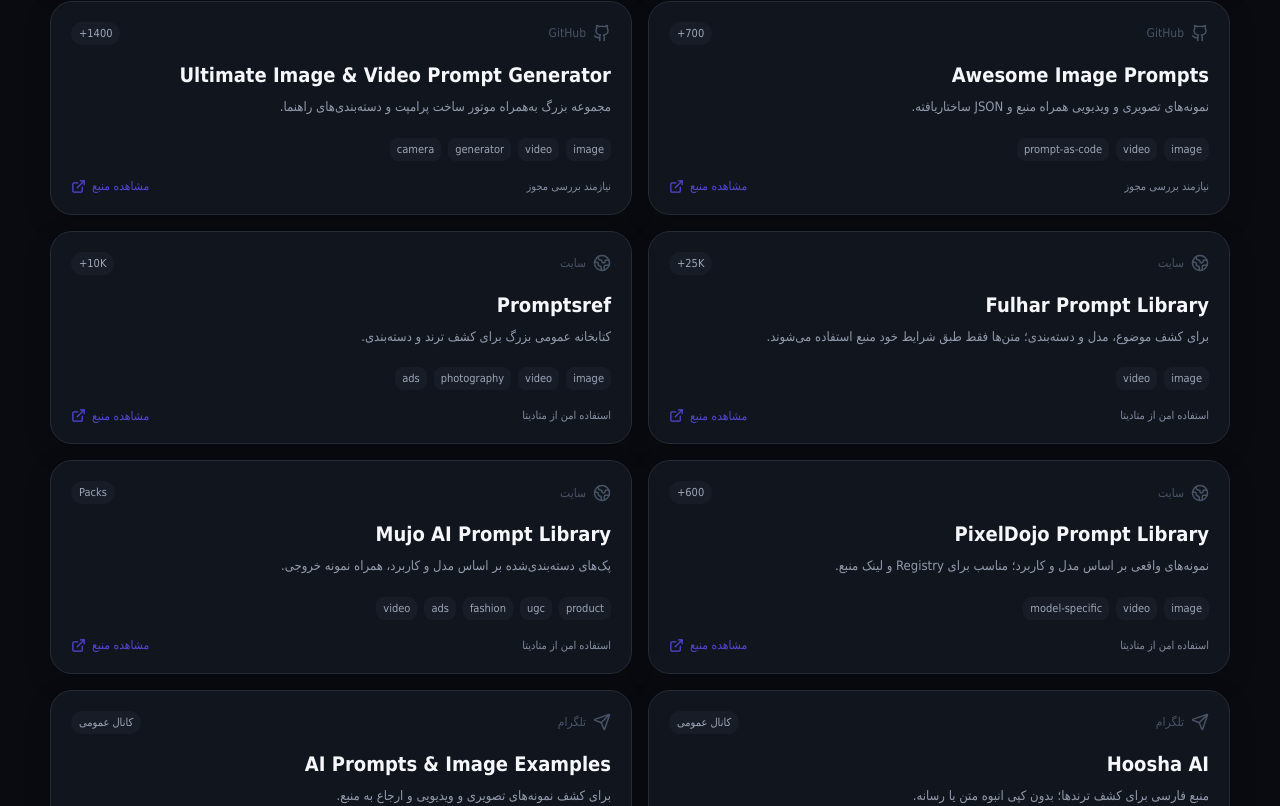
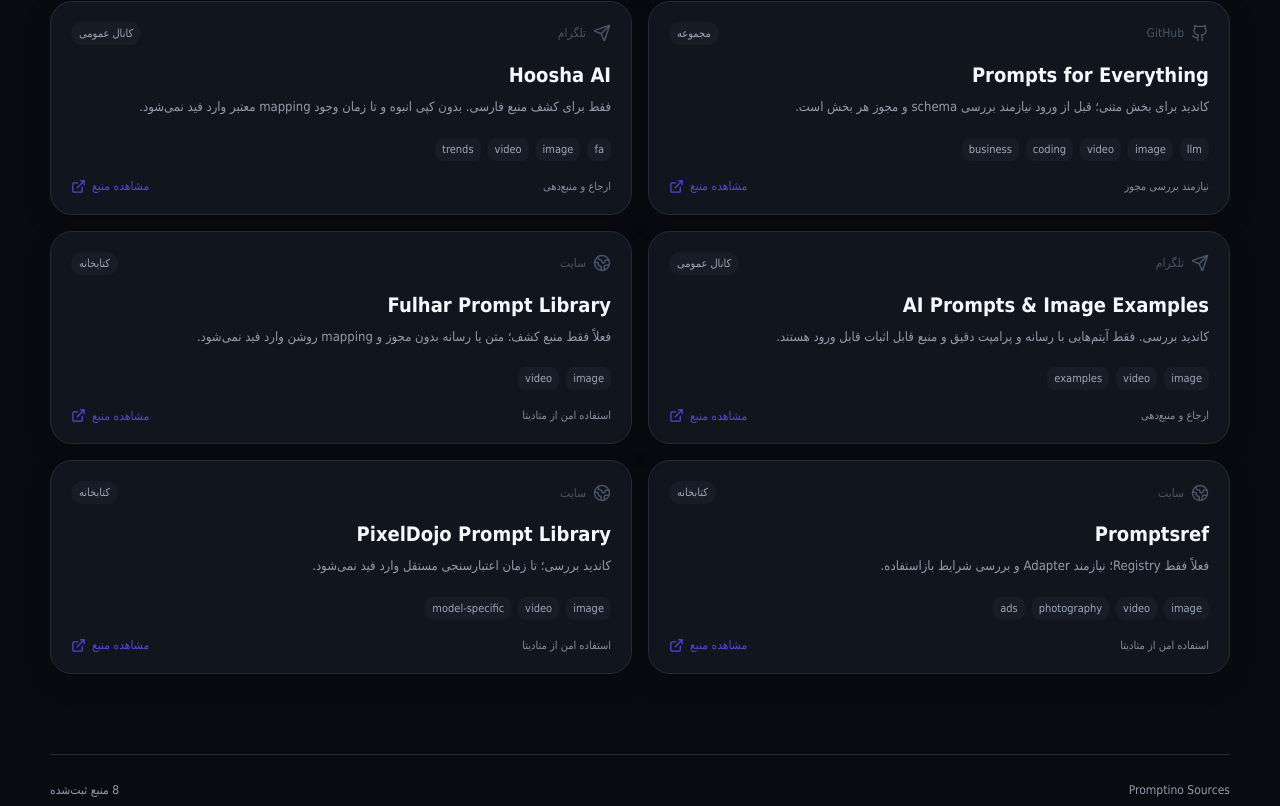
Before and after one commit to sahandse/promptino, a Next.js app: page /sources in a window 1280 px wide. Shown: the part 754-1560 px from the top of the page. Built offline with nearby package versions, Linux system fonts and the light colour scheme.

Commit message:
refactor: mark active and review-only sources

```diff
--- a/data/sources.ts
+++ b/data/sources.ts
@@ -1,4 +1,5 @@
 export type SourceKind = "github" | "website" | "telegram";
+export type SourceStatus = "active" | "review";
 
 export type PromptSource = {
   id: string;
@@ -9,6 +10,8 @@
   language: "fa" | "en" | "multi";
   sizeLabel: string;
   reuse: "safe-metadata" | "check-license" | "attribution-only";
+  status: SourceStatus;
+  adapter: string | null;
   note: string;
 };
 
@@ -22,7 +25,22 @@
     language: "en",
     sizeLabel: "2500+",
     reuse: "attribution-only",
-    note: "دیتاست ساختاریافته با نویسنده و لینک منبع؛ متن پرامپت و مدیای اصلی الزاماً دارای مجوز باز نیست.",
+    status: "active",
+    adapter: "visualPromptFeedAdapter",
+    note: "منبع فعال. هر رکورد دارای prompt، media، نویسنده، source URL و schema قابل اعتبارسنجی است.",
+  },
+  {
+    id: "awesome-image-prompts",
+    name: "Awesome Image Prompts",
+    kind: "github",
+    url: "https://github.com/benyshen/awesome-image-prompts",
+    focus: ["image", "video", "prompt-as-code"],
+    language: "multi",
+    sizeLabel: "875",
+    reuse: "attribution-only",
+    status: "review",
+    adapter: null,
+    note: "در انتظار Adapter و اعتبارسنجی مستقل؛ تا قبل از تأیید وارد فید نمی‌شود.",
   },
   {
     id: "prompts-for-everything",
@@ -31,75 +49,11 @@
     url: "https://github.com/mlnjsh/prompts-for-everything",
     focus: ["llm", "image", "video", "coding", "business"],
     language: "en",
-    sizeLabel: "180+",
+    sizeLabel: "مجموعه",
     reuse: "check-license",
-    note: "مجموعه دسته‌بندی‌شده برای متن، تصویر، ویدیو و کدنویسی؛ مجوز هر بخش قبل از ورود متن بررسی می‌شود.",
-  },
-  {
-    id: "awesome-image-prompts",
-    name: "Awesome Image Prompts",
-    kind: "github",
-    url: "https://github.com/benyshen/awesome-image-prompts",
-    focus: ["image", "video", "prompt-as-code"],
-    language: "multi",
-    sizeLabel: "700+",
-    reuse: "check-license",
-    note: "نمونه‌های تصویری و ویدیویی همراه منبع و JSON ساختاریافته.",
-  },
-  {
-    id: "ultimate-generator",
-    name: "Ultimate Image & Video Prompt Generator",
-    kind: "github",
-    url: "https://github.com/DareDev256/Ultimate-Image-Video-Prompt-Generator",
-    focus: ["image", "video", "generator", "camera"],
-    language: "en",
-    sizeLabel: "1400+",
-    reuse: "check-license",
-    note: "مجموعه بزرگ به‌همراه موتور ساخت پرامپت و دسته‌بندی‌های راهنما.",
-  },
-  {
-    id: "fulhar",
-    name: "Fulhar Prompt Library",
-    kind: "website",
-    url: "https://www.fulhar.com/prompts",
-    focus: ["image", "video"],
-    language: "en",
-    sizeLabel: "25K+",
-    reuse: "safe-metadata",
-    note: "برای کشف موضوع، مدل و دسته‌بندی؛ متن‌ها فقط طبق شرایط خود منبع استفاده می‌شوند.",
-  },
-  {
-    id: "promptsref",
-    name: "Promptsref",
-    kind: "website",
-    url: "https://promptsref.com/",
-    focus: ["image", "video", "photography", "ads"],
-    language: "en",
-    sizeLabel: "10K+",
-    reuse: "safe-metadata",
-    note: "کتابخانه عمومی بزرگ برای کشف ترند و دسته‌بندی.",
-  },
-  {
-    id: "pixeldojo",
-    name: "PixelDojo Prompt Library",
-    kind: "website",
-    url: "https://pixeldojo.ai/prompts",
-    focus: ["image", "video", "model-specific"],
-    language: "en",
-    sizeLabel: "600+",
-    reuse: "safe-metadata",
-    note: "نمونه‌های واقعی بر اساس مدل و کاربرد؛ مناسب برای Registry و لینک منبع.",
-  },
-  {
-    id: "mujo",
-    name: "Mujo AI Prompt Library",
-    kind: "website",
-    url: "https://mujoai.com/promtslibrary",
-    focus: ["product", "ugc", "fashion", "ads", "video"],
-    language: "en",
-    sizeLabel: "Packs",
-    reuse: "safe-metadata",
-    note: "پک‌های دسته‌بندی‌شده بر اساس مدل و کاربرد، همراه نمونه خروجی.",
+    status: "review",
+    adapter: null,
+    note: "کاندید برای بخش متنی؛ قبل از ورود نیازمند بررسی schema و مجوز هر بخش است.",
   },
   {
     id: "hoosha-ai",
@@ -110,7 +64,9 @@
     language: "fa",
     sizeLabel: "کانال عمومی",
     reuse: "attribution-only",
-    note: "منبع فارسی برای کشف ترندها؛ بدون کپی انبوه متن یا رسانه.",
+    status: "review",
+    adapter: null,
+    note: "فقط برای کشف منبع فارسی. بدون کپی انبوه و تا زمان وجود mapping معتبر وارد فید نمی‌شود.",
   },
   {
     id: "prompt-examples",
@@ -121,6 +77,47 @@
     language: "en",
     sizeLabel: "کانال عمومی",
     reuse: "attribution-only",
-    note: "برای کشف نمونه‌های تصویری و ویدیویی و ارجاع به منبع.",
+    status: "review",
+    adapter: null,
+    note: "کاندید بررسی. فقط آیتم‌هایی با رسانه و پرامپت دقیق و منبع قابل اثبات قابل ورود هستند.",
+  },
+  {
+    id: "fulhar",
+    name: "Fulhar Prompt Library",
+    kind: "website",
+    url: "https://www.fulhar.com/prompts",
+    focus: ["image", "video"],
+    language: "en",
+    sizeLabel: "کتابخانه",
+    reuse: "safe-metadata",
+    status: "review",
+    adapter: null,
+    note: "فعلاً فقط منبع کشف؛ متن یا رسانه بدون مجوز و mapping روشن وارد فید نمی‌شود.",
+  },
+  {
+    id: "promptsref",
+    name: "Promptsref",
+    kind: "website",
+    url: "https://promptsref.com/",
+    focus: ["image", "video", "photography", "ads"],
+    language: "en",
+    sizeLabel: "کتابخانه",
+    reuse: "safe-metadata",
+    status: "review",
+    adapter: null,
+    note: "فعلاً فقط Registry؛ نیازمند Adapter و بررسی شرایط بازاستفاده.",
+  },
+  {
+    id: "pixeldojo",
+    name: "PixelDojo Prompt Library",
+    kind: "website",
+    url: "https://pixeldojo.ai/prompts",
+    focus: ["image", "video", "model-specific"],
+    language: "en",
+    sizeLabel: "کتابخانه",
+    reuse: "safe-metadata",
+    status: "review",
+    adapter: null,
+    note: "کاندید بررسی؛ تا زمان اعتبارسنجی مستقل وارد فید نمی‌شود.",
   },
 ];
```
